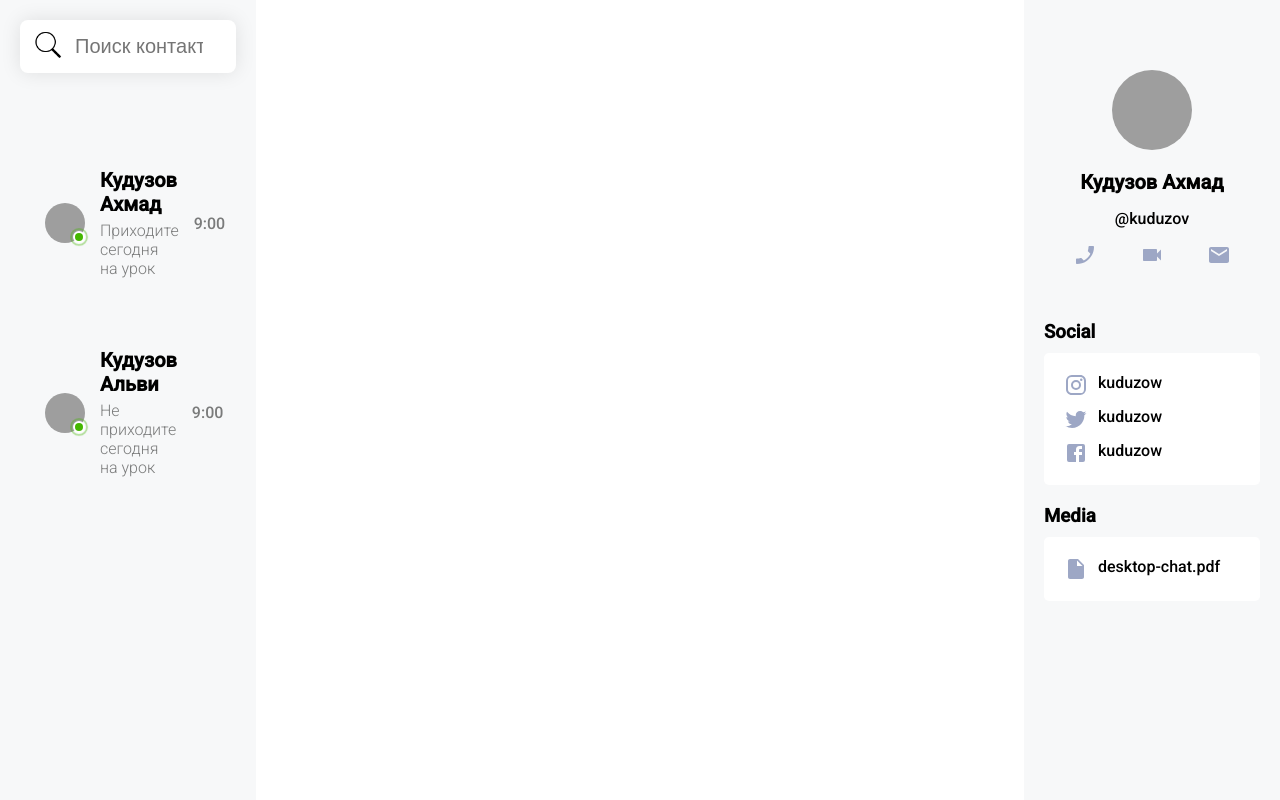
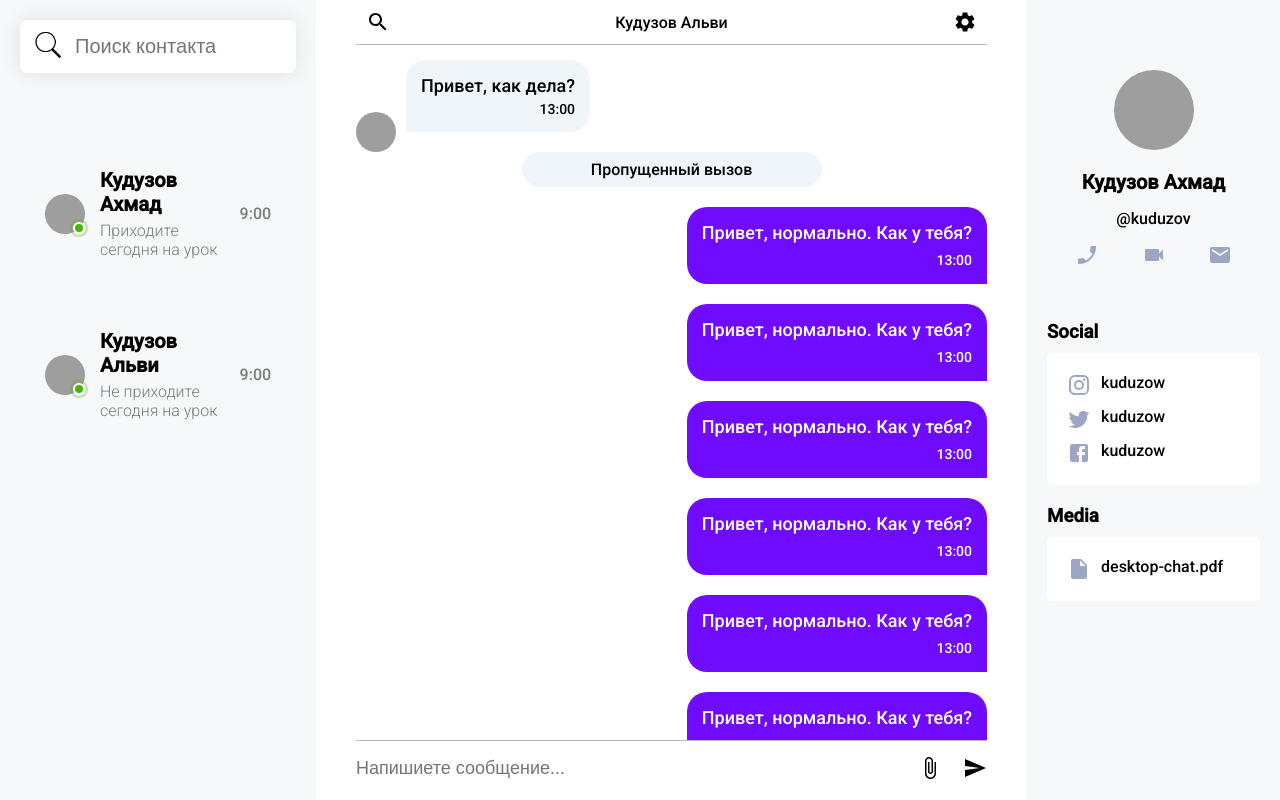
Before and after one commit to Aliskhan7/react-messenger, a React (Create React App) app: page / in a window 1280 px wide. Built offline with nearby package versions, Linux system fonts and the light colour scheme; grey boxes are pictures that could not be loaded.

Commit message:
сделан блок сообщений

```diff
--- a/src/App.js
+++ b/src/App.js
@@ -1,12 +1,12 @@
-import Dialog from "./components/Dialog";
 import Messages from "./components/Messages";
 import Profile from "./components/Profile";
 import './main.scss'
+import Contact from "./components/Contact";
 
 function App() {
   return (
     <div className='container content'>
-        <Dialog/>
+        <Contact/>
         <Messages/>
         <Profile/>
     </div>
--- a/src/components/Dialog/_dialog.scss
+++ b/src/components/Contact/_contact.scss
@@ -1,5 +1,5 @@
 .content-dialog{
-  width: 20%;
+  width: 25%;
   height: 100vh;
   background-color: #F7F8F9;
   padding: 20px;
--- a/src/components/Dialog/index.jsx
+++ b/src/components/Contact/index.jsx
@@ -5,7 +5,7 @@ import Avatar from '@mui/material/Avatar';
 
 
 
-function Dialog(props) {
+function Contact(props) {
     const StyledBadge = styled(Badge)(({ theme }) => ({
         '& .MuiBadge-badge': {
             backgroundColor: '#44b700',
@@ -91,4 +91,4 @@ function Dialog(props) {
     );
 }
 
-export default Dialog;
+export default Contact;
--- a/src/components/Messages/_messages.scss
+++ b/src/components/Messages/_messages.scss
@@ -0,0 +1,92 @@
+.messages{
+  position: relative;
+  width: 50%;
+  padding: 20px 0;
+  margin: 0 40px;
+  height: 100vh;
+  &-header{
+    position: absolute;
+    top: 0;
+    z-index: 2;
+    background-color: #fff;
+    width: 100%;
+    display: flex;
+    justify-content: space-between;
+    align-items: center;
+    border-bottom: 1px solid #bbbaba;
+    padding: 10px;
+  }
+  &-content{
+    padding: 20px 0 60px 0;
+    position: relative;
+    overflow: scroll;
+    height: 100%;
+    &__received{
+      display: flex;
+      align-items: flex-end;
+      &-text{
+        display: flex;
+        flex-direction: column;
+        align-items: flex-end;
+        padding: 15px;
+        background-color: #F0F5F9;
+        border-radius: 20px 20px 20px 0;
+        margin: 20px 10px;
+        font-size: 18px;
+        p{
+          margin-bottom: 5px;
+        }
+        span{
+          font-size: 14px;
+        }
+      }
+    }
+    &__notification{
+      max-width: 300px;
+      text-align: center;
+      margin: auto;
+      background-color: #F0F5F9;
+      padding: 8px;
+      border-radius: 50px;
+    }
+    .chat-right{
+      display: flex;
+      flex-direction: row-reverse;
+    }
+    &__sent{
+      text-align: right;
+      padding: 15px;
+      background-color: #6F0BFF;
+      border-radius: 20px 20px 0 20px;
+      margin-top: 20px;
+      font-size: 18px;
+      color: #fff;
+      p{
+        margin-bottom: 5px;
+      }
+      span{
+        font-size: 14px;
+      }
+    }
+  }
+  &-send{
+    position: absolute;
+    bottom: 0;
+    width: 100%;
+    padding-bottom: 20px;
+    display: flex;
+    justify-content: space-between;
+    border-top: 1px solid #bbbaba;
+    padding-top: 15px;
+    background-color: #fff;
+    input{
+      width: 90%;
+      font-size: 18px;
+    }
+    &__icons{
+      width: 70px;
+      display: flex;
+      justify-content: space-between;
+    }
+  }
+}
--- a/src/components/Messages/index.jsx
+++ b/src/components/Messages/index.jsx
@@ -1,8 +1,79 @@
 import React from 'react';
+import SearchIcon from '@mui/icons-material/Search';
+import SettingsIcon from '@mui/icons-material/Settings';
+import Avatar from "@mui/material/Avatar";
+import SendIcon from '@mui/icons-material/Send';
+import AttachFileIcon from '@mui/icons-material/AttachFile';
 
 function Messages(props) {
+
     return (
-        <div></div>
+        <div className='messages'>
+            <div className="messages-header">
+                <SearchIcon/>
+                <div className="messages-header__name">
+                    Кудузов Альви
+                </div>
+                <SettingsIcon/>
+            </div>
+            <div className="messages-content">
+                <div className="chat-left">
+                    <div className="messages-content__received">
+                        <Avatar alt="Remy Sharp" src="/static/images/avatar/1.jpg" />
+                        <div className="messages-content__received-text">
+                            <p>Привет, как дела?</p>
+                            <span>13:00</span>
+                        </div>
+                    </div>
+                </div>
+                <div className="messages-content__notification">
+                    Пропущенный вызов
+                </div>
+                <div className="chat-right">
+                    <div className='chat-right__items'>
+                        <div className="messages-content__sent">
+                            <p>Привет, нормально. Как у тебя?</p>
+                            <span>13:00</span>
+                        </div>
+                        <div className="messages-content__sent">
+                            <p>Привет, нормально. Как у тебя?</p>
+                            <span>13:00</span>
+                        </div>
+                        <div className="messages-content__sent">
+                            <p>Привет, нормально. Как у тебя?</p>
+                            <span>13:00</span>
+                        </div>
+                        <div className="messages-content__sent">
+                            <p>Привет, нормально. Как у тебя?</p>
+                            <span>13:00</span>
+                        </div>
+                        <div className="messages-content__sent">
+                            <p>Привет, нормально. Как у тебя?</p>
+                            <span>13:00</span>
+                        </div>
+                        <div className="messages-content__sent">
+                            <p>Привет, нормально. Как у тебя?</p>
+                            <span>13:00</span>
+                        </div>
+                        <div className="messages-content__sent">
+                            <p>Привет, нормально. Как у тебя?</p>
+                            <span>13:00</span>
+                        </div>
+                        <div className="messages-content__sent">
+                            <p>Привет, нормально. Как у тебя?</p>
+                            <span>13:00</span>
+                        </div>
+                    </div>
+                </div>
+            </div>
+            <div className="messages-send">
+                <input type="text" placeholder='Напишиете сообщение...'/>
+                <div className="messages-send__icons">
+                    <AttachFileIcon/>
+                    <SendIcon/>
+                </div>
+            </div>
+        </div>
     );
 }
 
--- a/src/main.scss
+++ b/src/main.scss
@@ -1,7 +1,8 @@
-@import "./components/Dialog/dialog";
+@import "./components/Contact/contact";
 @import "./components/Profile/profile";
 @import "./components/Social/social";
 @import "./components/Media/media";
+@import "./components/Messages/messages";
 @import "./components/ProfileInfo/profileInfo";
 
 
```
Also changed, not shown: 1 other file (tests, documents, lock files or other folders).
